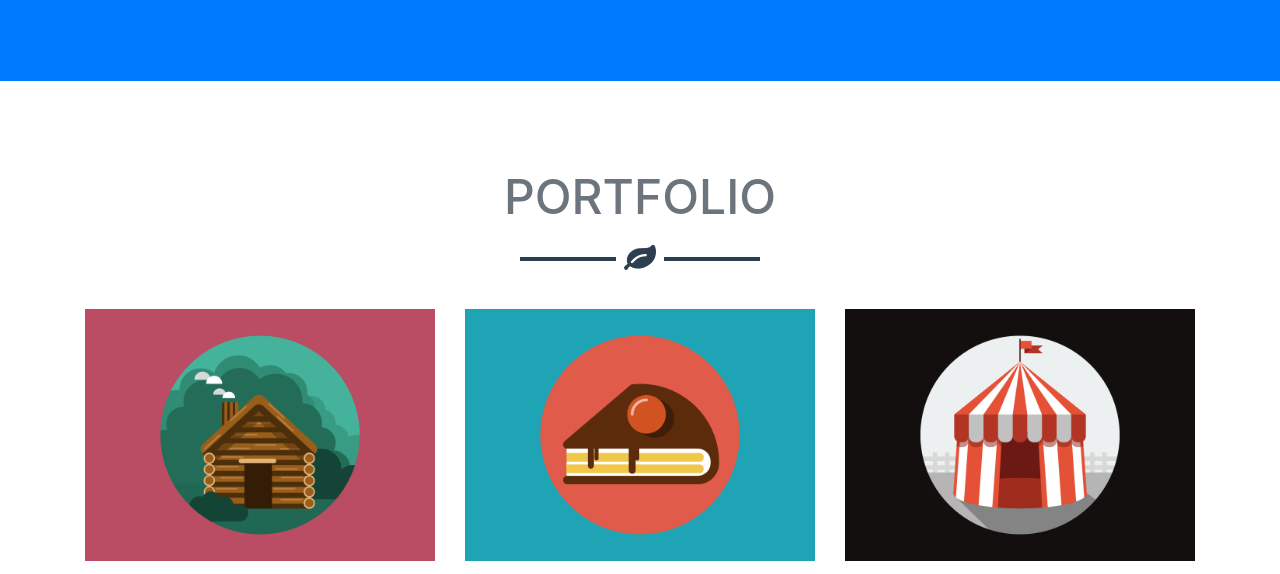
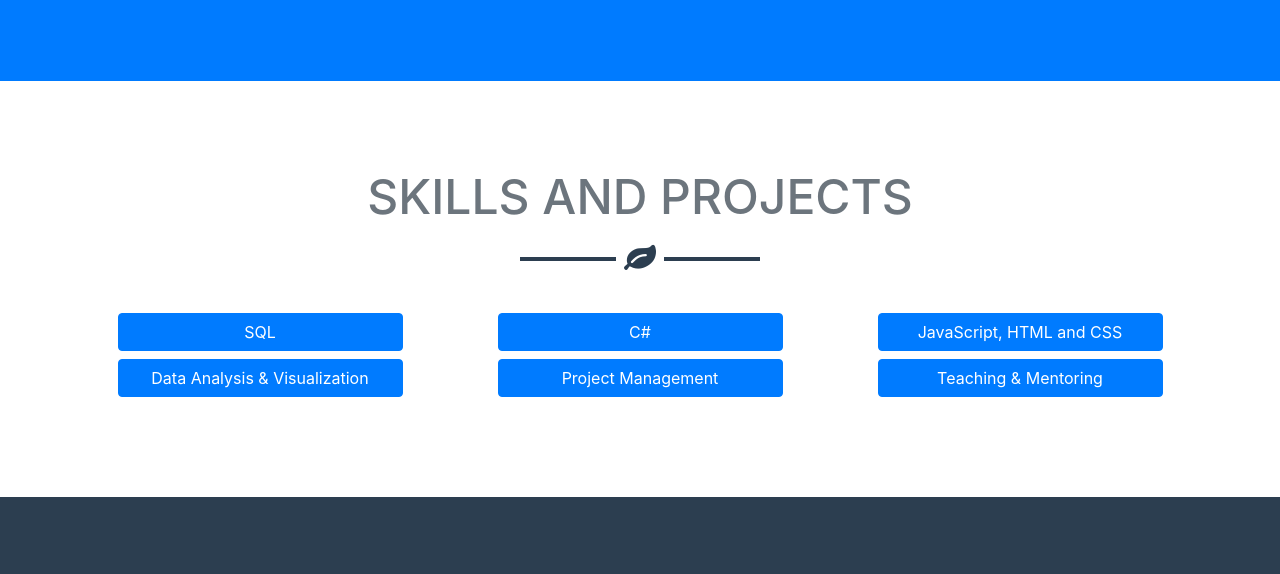
Before and after one commit to MichaelMorehouse/michaelmorehouse.github.io, a website with bundled scripts: page index.html in a window 1280 px wide. Shown: the part 703-1277 px from the top of the page. Built offline with nearby package versions, Linux system fonts and the light colour scheme.

Commit message:
Populate skills and projects popovers

```diff
--- a/index.html
+++ b/index.html
@@ -8,7 +8,7 @@
     <meta name="description" content="">
     <meta name="author" content="">
 
-    <title>Michael Miller - Software Developer</title>
+    <title>Michael Miller - Developer</title>
 
     <!-- Bootstrap core CSS -->
     <link href="vendor/bootstrap/css/bootstrap.min.css" rel="stylesheet">
@@ -38,11 +38,11 @@
         </button>
         <div class="collapse navbar-collapse" id="navbarResponsive">
           <ul class="navbar-nav ml-auto">
+<!--             <li class="nav-item mx-0 mx-lg-1">
+              <a class="nav-link py-3 px-0 px-lg-3 rounded js-scroll-trigger" href="#portfolio">Portfolio</a>
+            </li> -->
             <li class="nav-item mx-0 mx-lg-1">
-              <a class="nav-link py-3 px-0 px-lg-3 rounded js-scroll-trigger" href="#portfolio">Portfolio</a>
-            </li>
-            <li class="nav-item mx-0 mx-lg-1">
-              <a class="nav-link py-3 px-0 px-lg-3 rounded js-scroll-trigger" href="#skills">Skills</a>
+              <a class="nav-link py-3 px-0 px-lg-3 rounded js-scroll-trigger" href="#skills">Skills and Projects</a>
             </li>
             <li class="nav-item mx-0 mx-lg-1">
               <a class="nav-link py-3 px-0 px-lg-3 rounded js-scroll-trigger" href="#footer">Connect</a>
@@ -58,12 +58,12 @@
         <img class="img-fluid mb-5 d-block mx-auto" src="img/profile.png" alt="">
         <h1 class="text-uppercase mb-0">Michael M. Miller</h1>
         <hr class="star-light">
-        <h2 class="font-weight-light mb-0">Software Developer - Data Scientist</h2>
+        <h2 class="font-weight-light mb-0">Software Developer - Data Analyst</h2>
       </div>
     </header>
 
     <!-- Portfolio Grid Section -->
-    <section class="portfolio" id="portfolio">
+<!--     <section class="portfolio" id="portfolio">
       <div class="container">
         <h2 class="text-center text-uppercase text-secondary mb-0">Portfolio</h2>
         <hr class="star-dark mb-5">
@@ -131,21 +131,21 @@
         </div>
       </div>
     </section>
-
+ -->
     <!-- Skills Section -->
-    <section class="bg-primary text-white mb-0" id="skills">
+    <section class="text-primary mb-0" id="skills">
       <div class="container">
-        <h2 class="text-center text-uppercase text-white">Skills</h2>
-        <hr class="star-light mb-5">
+        <h2 class="text-center text-uppercase text-secondary">Skills and Projects</h2>
+        <hr class="star-dark mb-5">
         <div class="row">
-			<a tabindex="0" class="btn btn-secondary col-lg-3 mx-auto my-1" role="button" data-toggle="popover" data-trigger="focus" data-placement="bottom" title="Dismissible popover" data-content="And here's some amazing content. It's very engaging. Right?">SQL</a>
-			<a tabindex="0" class="btn btn-secondary col-lg-3 mx-auto my-1" role="button" data-toggle="popover" data-trigger="focus" data-placement="bottom" title="Dismissible popover" data-content="And here's some amazing content. It's very engaging. Right?">JavaScript</a>
-			<a tabindex="0" class="btn btn-secondary col-lg-3 mx-auto my-1" role="button" data-toggle="popover" data-trigger="focus" data-placement="bottom" title="Dismissible popover" data-content="And here's some amazing content. It's very engaging. Right?">HTML & CSS</a>
+			<a tabindex="0" class="btn btn-primary col-lg-3 mx-auto my-1" role="button" data-toggle="popover" data-trigger="focus" data-placement="bottom" title="SQL and RDBMS" data-content="<a href='https://github.com/MichaelMorehouse/Tech-Academy-Projects/blob/master/SQL%20Example%20LibraryDB/createLibaryDB.sql' title=''>Sample SQL Database</a>">SQL</a>
+			<a tabindex="0" class="btn btn-primary col-lg-3 mx-auto my-1" role="button" data-toggle="popover" data-trigger="focus" data-placement="bottom" title="C#" data-content="<em>Projects coming soon!</em>">C#</a>
+			<a tabindex="0" class="btn btn-primary col-lg-3 mx-auto my-1" role="button" data-toggle="popover" data-trigger="focus" data-placement="bottom" title="JavaScript" data-content="<a href='http://htmlpreview.github.io/?https://github.com/MichaelMorehouse/Tech-Academy-Projects/blob/master/pizzaProject/index.html' title=''>Pizza Ordering Page</a>">JavaScript, HTML and CSS</a>
         </div>
         <div class="row">
-			<a tabindex="0" class="btn btn-secondary col-lg-3 mx-auto my-1" role="button" data-toggle="popover" data-trigger="focus" data-placement="bottom" title="Dismissible popover" data-content="And here's some amazing content. It's very engaging. Right?">Data Analysis & Visualization</a>
-			<a tabindex="0" class="btn btn-secondary col-lg-3 mx-auto my-1" role="button" data-toggle="popover" data-trigger="focus" data-placement="bottom" title="Dismissible popover" data-content="And here's some amazing content. It's very engaging. Right?">C#</a>
-			<a tabindex="0" class="btn btn-secondary col-lg-3 mx-auto my-1" role="button" data-toggle="popover" data-trigger="focus" data-placement="bottom" title="Dismissible popover" data-content="And here's some amazing content. It's very engaging. Right?">Teaching & Mentoring</a>
+			<a tabindex="0" class="btn btn-primary col-lg-3 mx-auto my-1" role="button" data-toggle="popover" data-trigger="focus" data-placement="bottom" title="Data Science" data-content="<a href='https://drive.google.com/file/d/1k8MZVgkG4Rzk8uYBS3kxeqx6wn7UMevl/view?usp=sharing' title=''>Data Visualization with Power BI</a>">Data Analysis & Visualization</a>
+			<a tabindex="0" class="btn btn-primary col-lg-3 mx-auto my-1" role="button" data-toggle="popover" data-trigger="focus" data-placement="bottom" title="Project Management" data-content="<ul><li>Version control using Git</li><li>Project management with Agile and Scrum methodologies</li></ul>">Project Management</a>
+			<a tabindex="0" class="btn btn-primary col-lg-3 mx-auto my-1" role="button" data-toggle="popover" data-trigger="focus" data-placement="bottom" title="Teaching" data-content="<ul><li>Experienced trainer skilled at identifying gaps in trainee knowledge and the art of alternate explanations.</li><li>Rapid training and implementation of Standard Operating Procedures and best practices.</li></ul>">Teaching & Mentoring</a>
         </div>
       </div>
     </section>
--- a/js/freelancer.js
+++ b/js/freelancer.js
@@ -74,7 +74,7 @@
 
   // Enable popovers everywhere
 	$(function () {
-		$('[data-toggle="popover"]').popover()
+		$('[data-toggle="popover"]').popover({html:true})
 	})
 
 	// Dismiss popovers on next click
```
Also changed, not shown: img/profile_alt.png (added).
